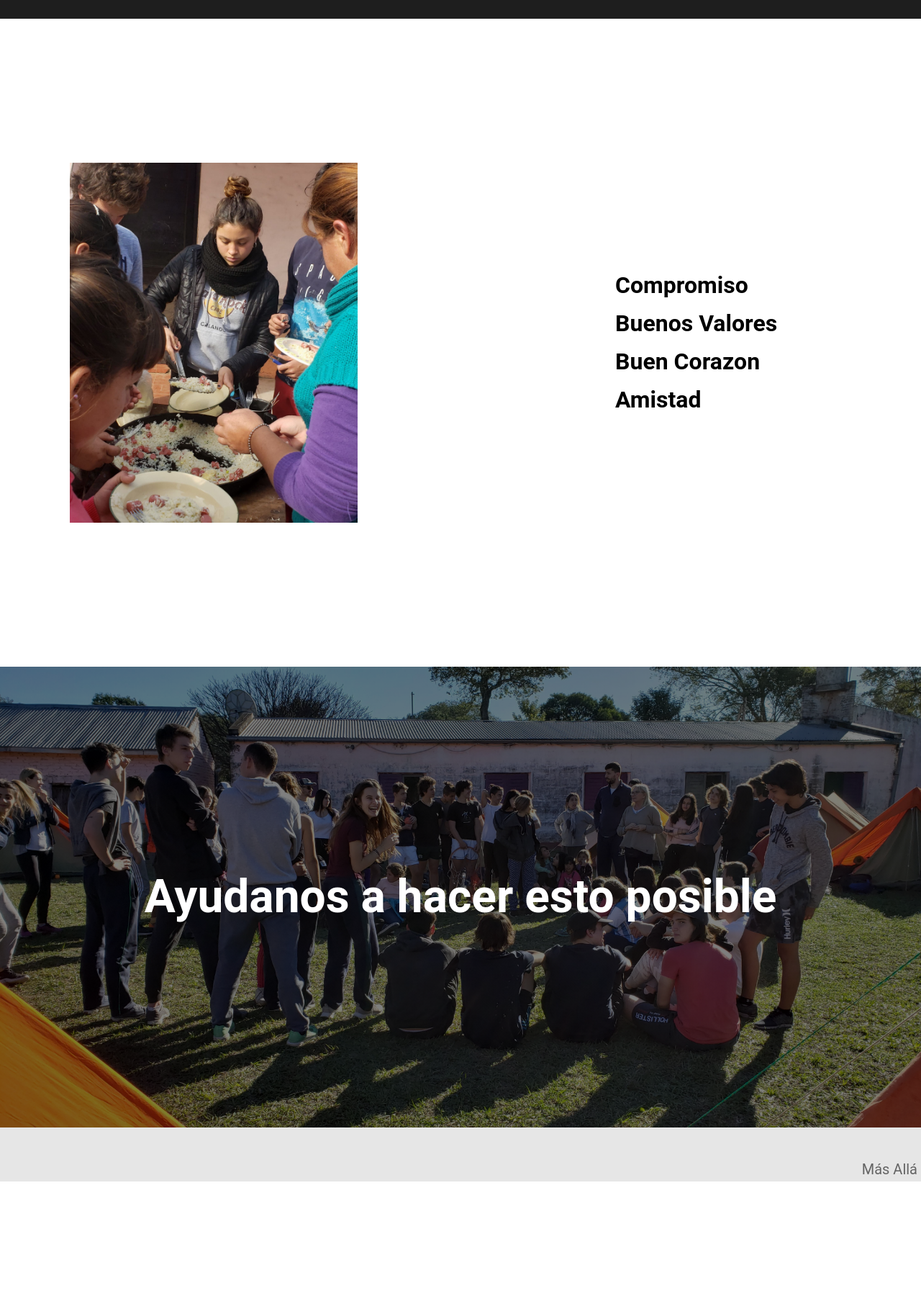
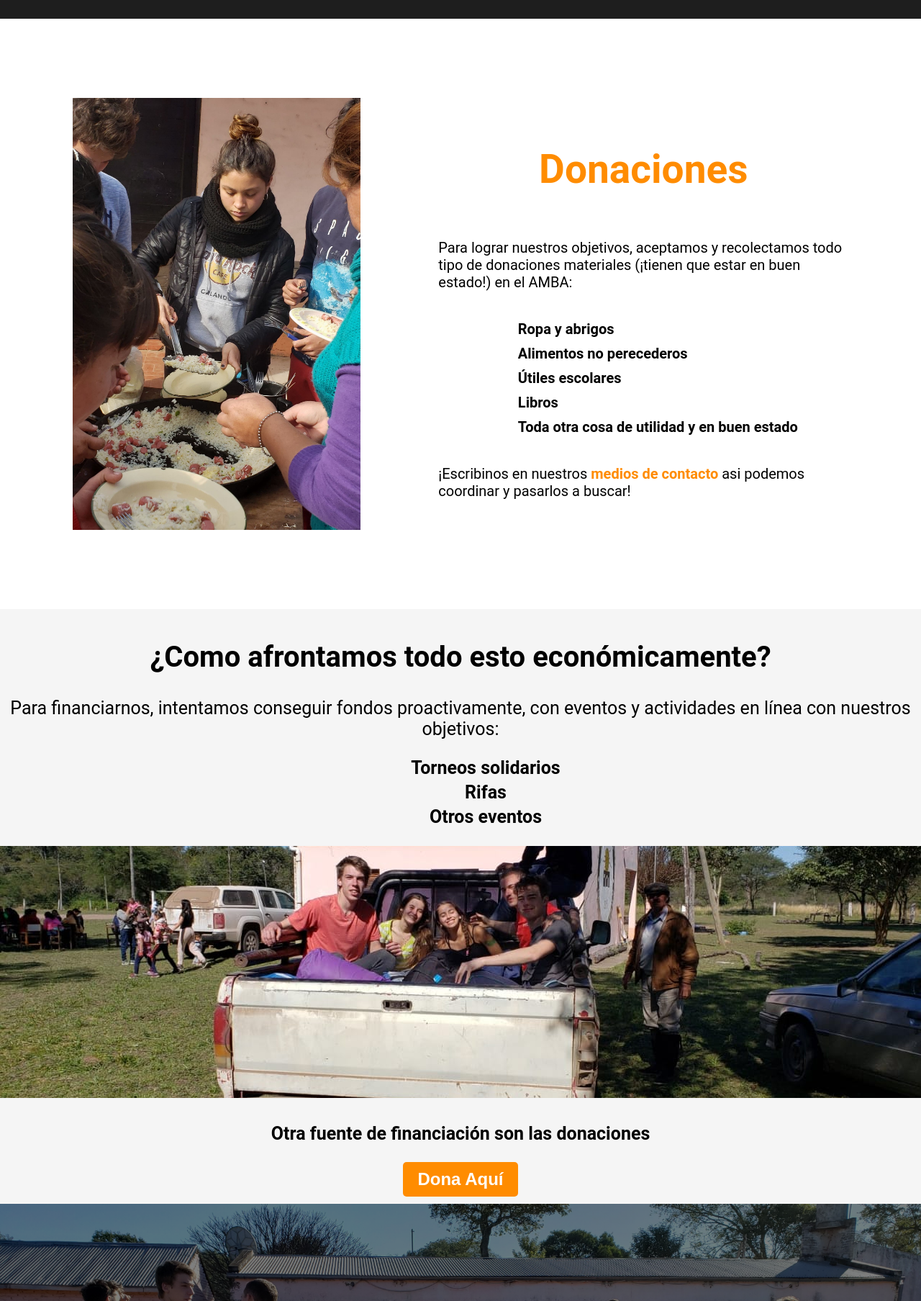
Before and after one commit to luchogabutti/mas-alla, a PHP site: page / in a window 1280 px wide. Shown: the part 2240-4047 px from the top of the page at 72% size. Before the commit the page ends 3881 px from the top, so only its background shows below. Run offline with PHP 8.4, Linux system fonts and the light colour scheme.

Commit message:
uploading new 2 sections

```diff
--- a/estilo.css
+++ b/estilo.css
@@ -169,20 +169,82 @@ header a:hover {
 
 .carta:nth-child(3) {
     background-image: linear-gradient(0deg, rgba(0,0,0,0.5), rgba(0,0,0,0.5))
-    ,url('https://lanoticiadequilmes.com.ar/fotos/PHOTO-2020-04-06-09-50-53.jpg');
+    ,url('fotos mas alla/campanas.jpg');
     background-size: cover;
     background-position: center center;
 }
 
-#caracteristicas .container {
+#Donaciones .container {
     text-align: center;
-    padding: 200px 12px;
+    padding: 100px 12px;
+    margin: 10px;
 }
 
-#caracteristicas li {
-    margin: 15px 0;
+#Donaciones h2 {
+    color: darkorange;
+}
+
+#Donaciones li {
     font-weight: bold;
-    font-size: 2em;
+    margin: 10px 0;
+}
+
+#Donaciones a{
+    color: darkorange;
+    text-decoration: none;
+    font-weight: bold;
+}
+
+#Donaciones a:hover{
+    text-decoration: underline;
+    color: rgb(201, 115, 10);
+}
+
+#financiacion {
+    background-color: rgb(245, 245, 245);
+}
+
+#financiacion .container{
+    display: flex;
+    flex-direction: column;
+    align-items: center;
+    justify-content: center;
+}
+
+#financiacion .text{
+    margin: 10px;
+    text-align: center;
+}
+
+#financiacion .img-container {
+    width: 100%;
+    height: 350px;
+    background-image: url('fotos mas alla/financiacion.jpg');
+    background-position: center center;
+    background-repeat: no-repeat;
+    background-size: cover;
+}
+
+#financiacion h3{
+    font-size: 25px;
+}
+
+#financiacion li{
+    font-size: 25px;
+    margin: 5px 0;
+    font-weight: bold;
+    text-align: left;
+    margin-left: 30px;
+
+}
+
+#financiacion p{
+    font-size: 25px;
+}
+
+#financiacion button a{
+    color: white;
+    text-decoration: none;
 }
 
 
@@ -284,6 +346,7 @@ footer .container {
 
     #somos-masalla h2 {
         margin-top: 0;
+        font-size: 50px;
     }
 
     #somos-masalla .img-container {
@@ -324,12 +387,16 @@ footer .container {
         padding: 20px;
     }
 
-    #caracteristicas .container {
+    #Donaciones .container {
         display: flex;
         justify-content: space-evenly;
     }
 
-    #caracteristicas .texto2 {
+    #Donaciones h2{
+        font-size: 55px;
+    }
+
+    #Donaciones .texto2 {
         width: 50%;
         text-align: initial;
         padding-left: 30px;
@@ -340,16 +407,28 @@ footer .container {
         justify-content: center;
     }
 
-    #caracteristicas .img-container {
+    #Donaciones .img-container {
         background-image: url('fotos mas alla/maestra.jpg');
         background-position: center center;
         background-size: cover;
-        height: 500px;
+        height: 600px;
         width: 400px;
     }
 
-    #caracteristicas ul {
-        margin-left: 100px;
+    #Donaciones ul {
+        display: flex;
+        flex-direction: column;
+        flex-wrap:wrap;
+        justify-content: space-around;
+    }
+
+    #Donaciones li{
+        margin: 5px 20px;
+        font-size: 20px;
+    }
+
+    #financiacion li{
+        text-align: center;
     }
 
     #Final-section h2 {
--- a/home.html
+++ b/home.html
@@ -36,10 +36,10 @@
         <div class="container">
             <div class="img-container"></div>
             <div class="texto">
-              <h2>Somos <span class="color-palabra">Más Allá</span></h2>
-              <p>Somos un grupo de jóvenes organizados con el objetivo común de asistir a quienes viven en condiciones vulnerables, acercándoles herramientas que incluyen ayuda alimenticia, cultural, social y sanitaria. Estamos especialmente comprometidos con la comunidad del Paraje La Peligrosa, en Tres Isletas (Chaco), aunque también realizamos actividades en AMBA.</p>
+              <h2><span class="color-palabra">Más Allá</span></h2>
+              <p>Somos un grupo de jóvenes organizados con el objetivo común de asistir a quienes viven en condiciones vulnerables, acercándoles ayuda alimenticia, cultural, social y sanitaria. Estamos especialmente comprometidos con la comunidad del Paraje La Peligrosa, en Tres Isletas (Chaco), aunque también realizamos actividades en AMBA.</p>
               <p>Email: masalla.org@gmail.com</p>
-              <button><a href="https://api.whatsapp.com/send/?phone=5491158533954" target="_blank">Contactanos</a></button>
+              <button><a href="https://api.whatsapp.com/send/?phone=5491158533954" target="_blank">Contactanos a Whatsapp</a></button>
             </div>
         </div>
     </section>
@@ -50,7 +50,7 @@
           <div class="actividades">
           <div class="carta">
              <h3>Viajes</h3>
-                <p>Desde 2019, todos los años visitamos a la comunidad del Paraje La Peligrosa, en Tres Isletas (Chaco), para llevarles toda la asistencia que podemos</p>
+                <p>Desde 2019, todos los años visitamos a la comunidad del Paraje La Peligrosa, en Tres Isletas (Chaco), para llevarles toda la asistencia que podemos.</p>
              <button>Enterate Más</button>
          </div>
          <div class="carta">
@@ -67,23 +67,43 @@
         </div>
     </section>
 
-    <section id="caracteristicas">
+    <section id="Donaciones">
         <div class="container">
             <div class="img-container"></div>
             <div class="texto2">
+                <h2>Donaciones</h2>
+                <p>Para lograr nuestros objetivos, aceptamos y recolectamos todo tipo de donaciones materiales (¡tienen que estar en buen estado!) en el AMBA:</p>
                 <ul>
-                    <li>Compromiso</li>
-                    <li>Buenos Valores</li>
-                    <li>Buen Corazon</li>
-                    <li>Amistad</li>
+                    <li>Ropa y abrigos</li>
+                    <li>Alimentos no perecederos</li>
+                    <li>Útiles escolares</li>
+                    <li>Libros</li>
+                    <li>Toda otra cosa de utilidad y en buen estado</li>
                 </ul>
+                <p>¡Escribinos en nuestros <a href="#somos-masalla">medios de contacto </a>asi podemos coordinar y pasarlos a buscar!</p>
             </div>
     </div>
     </section>
 
     <section id="financiacion">
-
-
+        <div class="container">
+            <div class="text">
+                <h2>¿Como afrontamos todo esto económicamente?</h2>
+                <p>Para financiarnos, intentamos conseguir fondos proactivamente, con eventos y actividades en línea con nuestros objetivos:</p>
+                <ul>
+                    <li>Torneos solidarios</li>
+                    <li>Rifas</li>
+                    <li>Otros eventos</li>
+                </ul>
+            </div>
+            <div class="img-container">
+                <img src="">
+            </div>
+            <div class="text">
+                <h3>Otra fuente de financiación son las donaciones</h3>
+                <button><a href="">Dona Aquí</a></button>
+            </div>
+        </div>
     </section>
 
     <section id="Final-section">
```
Also changed, not shown: fotos mas alla/campanas.jpg (added), fotos mas alla/financiacion.jpg (added), fotos mas alla/mixtomengao.jpg (added).
